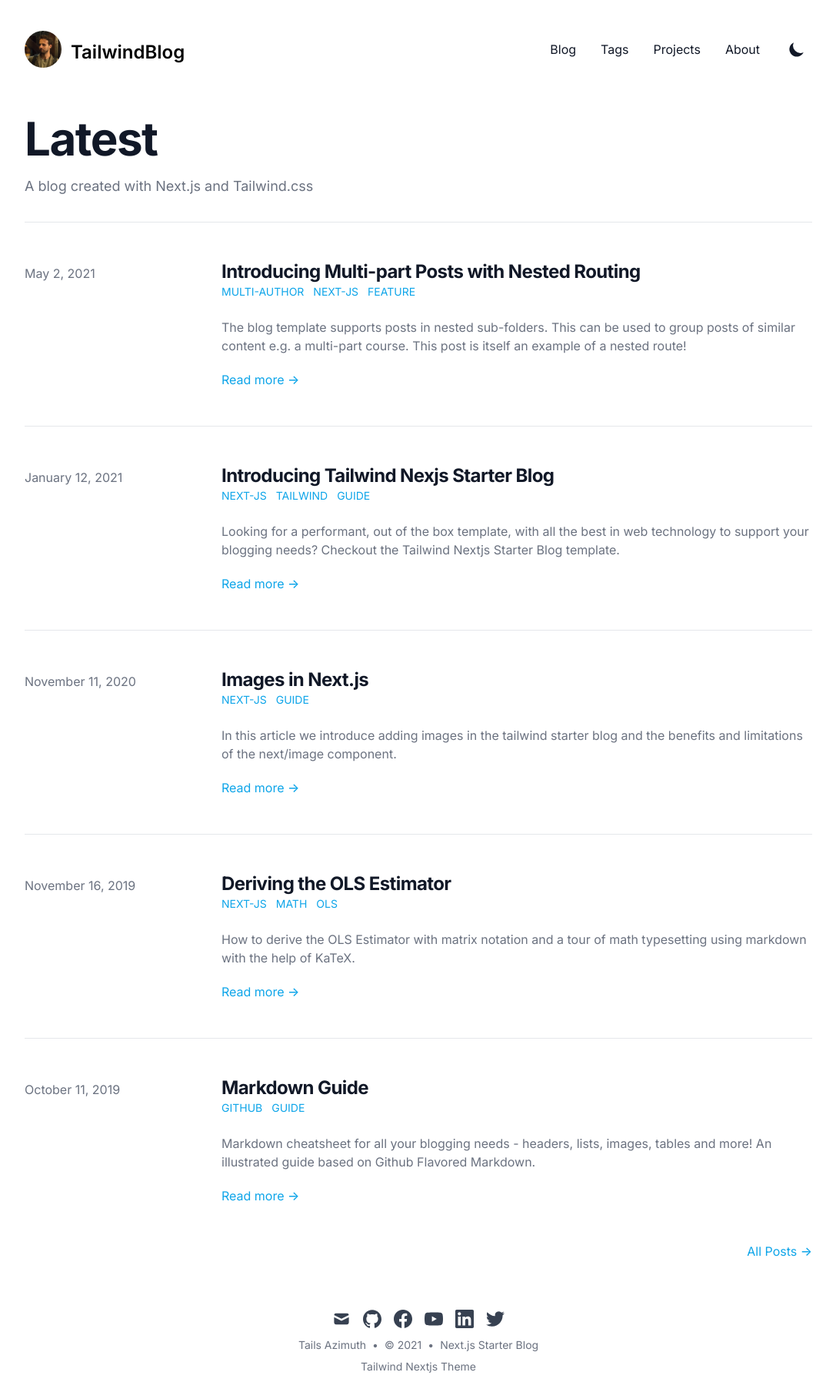
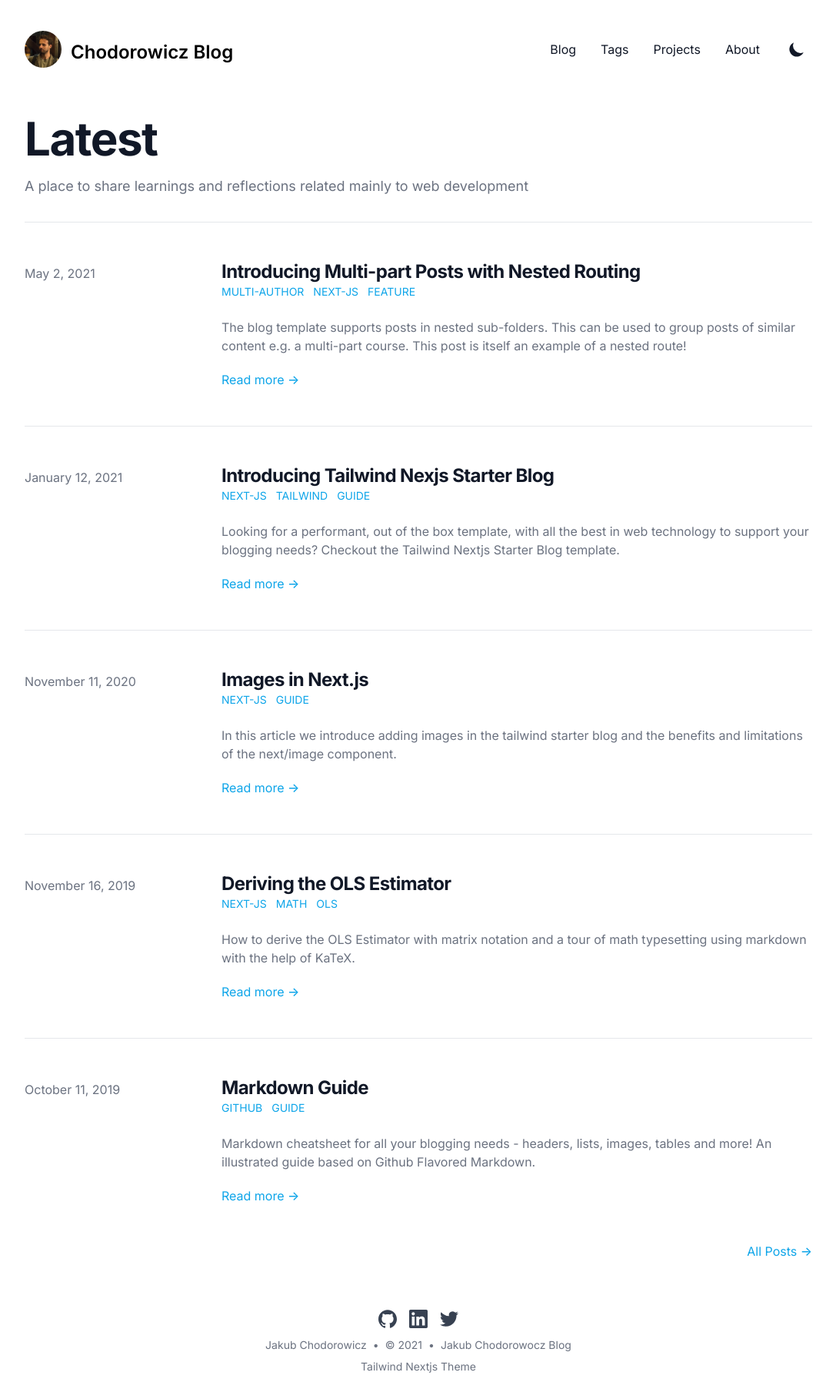
Before and after one commit to chodorowicz/home-blog, a Next.js app: page / in a window 1280 px wide. Shown: the whole page at 77% size, without its empty margins (96-1183 px from the left). Built offline with nearby package versions, Linux system fonts and the light colour scheme; what @tailwindcss/typography would draw is missing.

Commit message:
Update social links, remove unneeded ones

```diff
--- a/components/Footer.js
+++ b/components/Footer.js
@@ -7,10 +7,10 @@
     <footer>
       <div className="flex flex-col items-center mt-16">
         <div className="flex mb-3 space-x-4">
-          <SocialIcon kind="mail" href={`mailto:${siteMetadata.email}`} size="6" />
+          {/*<SocialIcon kind="mail" href={`mailto:${siteMetadata.email}`} size="6" />*/}
           <SocialIcon kind="github" href={siteMetadata.github} size="6" />
           <SocialIcon kind="facebook" href={siteMetadata.facebook} size="6" />
-          <SocialIcon kind="youtube" href={siteMetadata.youtube} size="6" />
+          {/* <SocialIcon kind="youtube" href={siteMetadata.youtube} size="6" /> */}
           <SocialIcon kind="linkedin" href={siteMetadata.linkedin} size="6" />
           <SocialIcon kind="twitter" href={siteMetadata.twitter} size="6" />
         </div>
--- a/data/siteMetadata.json
+++ b/data/siteMetadata.json
@@ -1,18 +1,15 @@
 {
-  "title": "Next.js Starter Blog",
-  "author": "Tails Azimuth",
-  "headerTitle": "TailwindBlog",
-  "description": "A blog created with Next.js and Tailwind.css",
+  "title": "Jakub Chodorowocz Blog",
+  "author": "Jakub Chodorowicz",
+  "headerTitle": "Chodorowicz Blog",
+  "description": "A place to share learnings and reflections related mainly to web development",
   "language": "en-us",
   "siteUrl": "https://tailwind-nextjs-starter-blog.vercel.app",
   "siteRepo": "https://github.com/timlrx/tailwind-nextjs-starter-blog",
   "image": "/static/images/avatar.png",
   "socialBanner": "/static/images/twitter-card.png",
-  "email": "address@yoursite.com",
-  "github": "https://github.com",
-  "twitter": "https://twitter.com/Twitter",
-  "facebook": "https://facebook.com",
-  "youtube": "https://youtube.com",
-  "linkedin": "https://www.linkedin.com",
+  "github": "https://github.com/chodorowicz",
+  "twitter": "https://twitter.com/chodorowicz",
+  "linkedin": "https://www.linkedin.com/in/jakubchodorowicz/",
   "locale": "en-US"
 }
```
